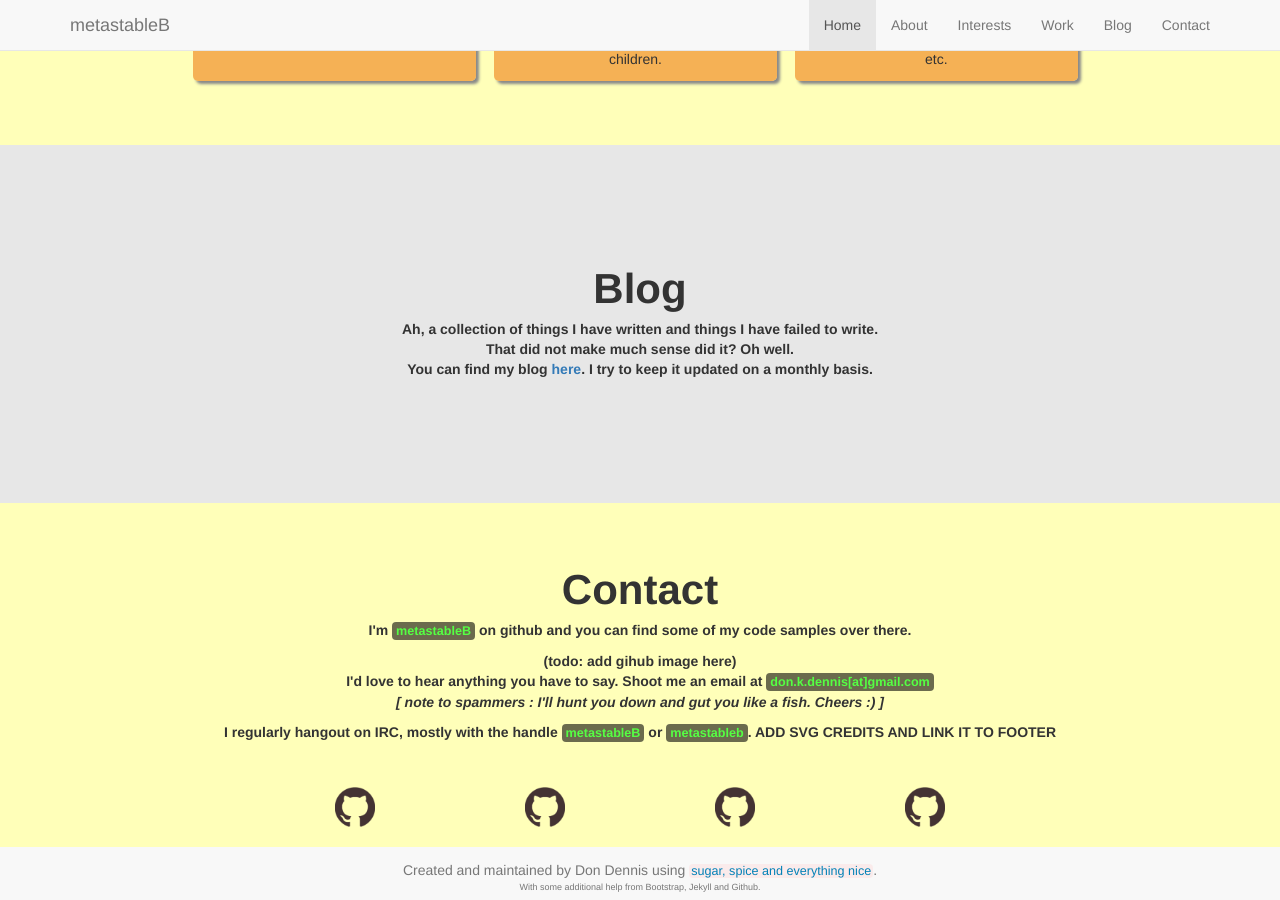
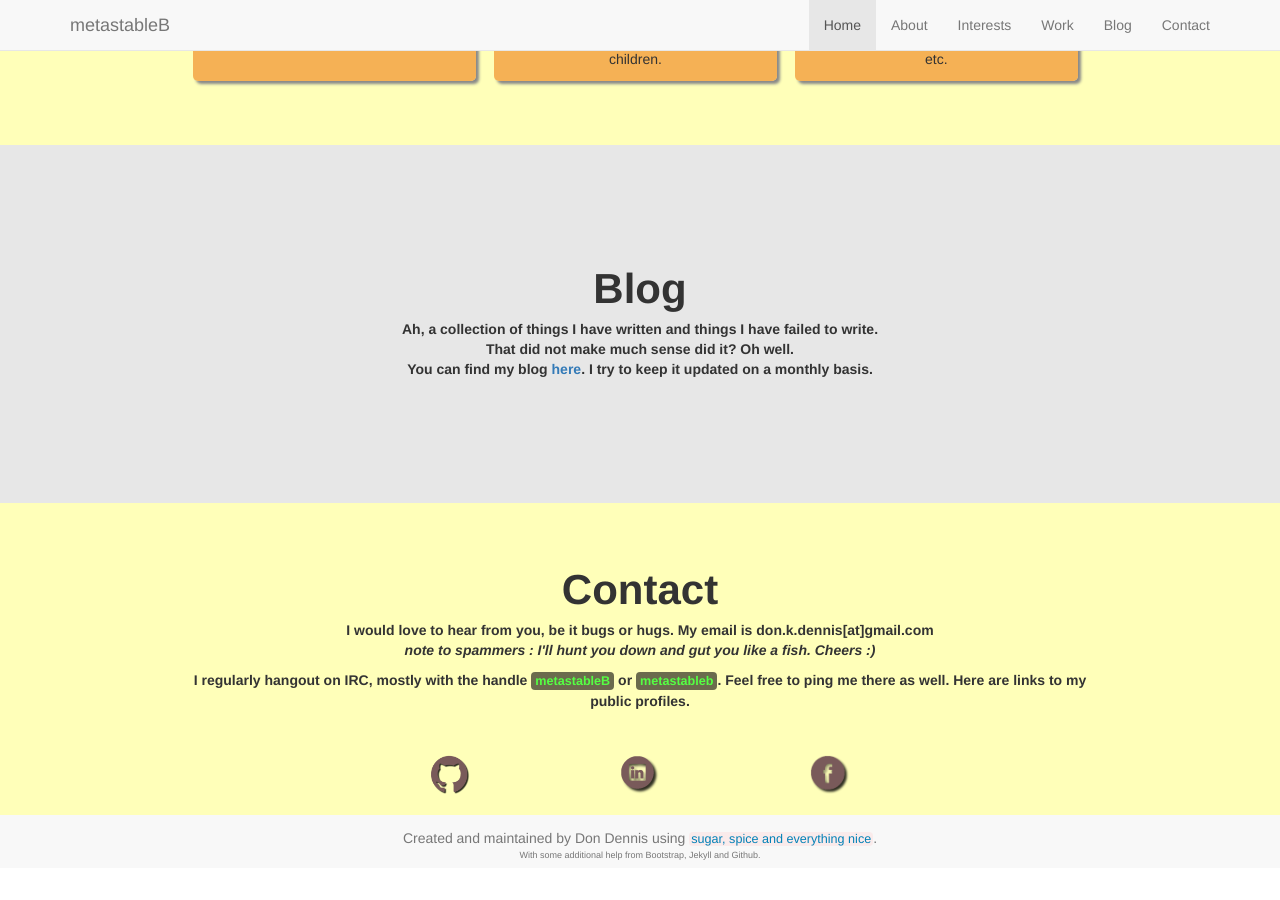
Before and after one commit to metastableB/metastableB.github.io, a Jekyll site: the page built from index.html, in a window 1280 px wide and 900 px high, scrolled down 2660 px. Built offline with Jekyll 4.4.1, drawn with Linux system fonts in a browser that asks for light colours; nearby versions of some CDN libraries; after the commit the page ends 3528 px from its top, so only the background shows below that.

Commit message:
Contact image complete

```diff
--- a/index.html
+++ b/index.html
@@ -160,30 +160,25 @@ layout : home
 					Contact
 				</div>
 				<div class="row contact-text">
-					<p>I'm <span class = "code-like">metastableB</span> on github and you can find some of my code samples over there.</p>(todo: add gihub image here)
-					<p>I'd love to hear anything you have to say. Shoot me an email at <span class="code-like">don.k.dennis[at]gmail.com </span><i><br>[ note to spammers : I'll hunt you down and gut you like a fish. Cheers :) ] </i>
+					<p>I would love to hear from you, be it bugs or hugs. My email is don.k.dennis[at]gmail.com <i><br>note to spammers : I'll hunt you down and gut you like a fish. Cheers :)</i>
 					</p>
-					<p>I regularly hangout on <b>IRC</b>, mostly with the handle <span class="code-like">metastableB</span> or <span class="code-like">metastableb</span>.
-
-					ADD SVG CREDITS AND LINK IT TO FOOTER
+					<p>I regularly hangout on <b>IRC</b>, mostly with the handle <span class="code-like">metastableB</span> or <span class="code-like">metastableb</span>. Feel free to ping me there as well. Here are links to my public profiles.
 					</p>
 				</div>
 			</div>
 			<div class="row">
-				<div class="col-xs-2"></div>
+				<div class="col-xs-3"></div>
 				<div class="col-xs-2 text-center">
-					<img src="/img/github_cat.png" class="contact-img">
+					<a href="https://github.com/metastableB"><img src="/img/github_cat.png" alt="github" class="contact-img"></a>
 				</div>
 				<div class="col-xs-2 text-center">
-					<img src="/img/github_cat.png" class="contact-img">
+					<a href="http://in.linkedin.com/in/donkdennis
+					"><img src="/img/linkedin.png" alt="linkedin" class="contact-img"></a>
 				</div>
 				<div class="col-xs-2 text-center">
-					<img src="/img/github_cat.png" class="contact-img">
+					<a href="https://www.facebook.com/don.kool"><img src="/img/facebook.png" class="contact-img" alt="facebook"></a>
 				</div>
-				<div class="col-xs-2 text-center">
-					<img src="/img/github_cat.png" class="contact-img">
-				</div>
-				<div class="col-xs-2"></div>
+				<div class="col-xs-3"></div>
 			</div>
 		</div>
 	</div>
@@ -211,4 +206,12 @@ layout : home
 		github cat
 
 		<div>Icons made by <a href="http://www.flaticon.com/authors/dave-gandy" title="Dave Gandy">Dave Gandy</a> from <a href="http://www.flaticon.com" title="Flaticon">www.flaticon.com</a>             is licensed by <a href="http://creativecommons.org/licenses/by/3.0/" title="Creative Commons BY 3.0">CC BY 3.0</a></div>
+
+
+		linkedIn
+
+		<div>Icons made by <a href="http://www.flaticon.com/authors/bogdan-rosu" title="Bogdan Rosu">Bogdan Rosu</a> from <a href="http://www.flaticon.com" title="Flaticon">www.flaticon.com</a>             is licensed by <a href="http://creativecommons.org/licenses/by/3.0/" title="Creative Commons BY 3.0">CC BY 3.0</a></div>
+
+		facebook
+		<div>Icons made by <a href="http://www.flaticon.com/authors/bogdan-rosu" title="Bogdan Rosu">Bogdan Rosu</a> from <a href="http://www.flaticon.com" title="Flaticon">www.flaticon.com</a>             is licensed by <a href="http://creativecommons.org/licenses/by/3.0/" title="Creative Commons BY 3.0">CC BY 3.0</a></div>
 		-->
```
Also changed, not shown: img/facebook.png (added), img/github_cat.png, img/linkedin.png (added).
